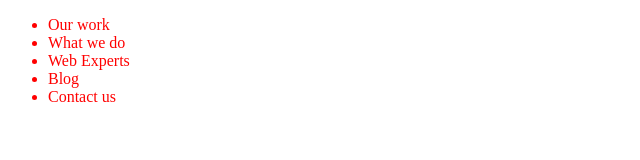
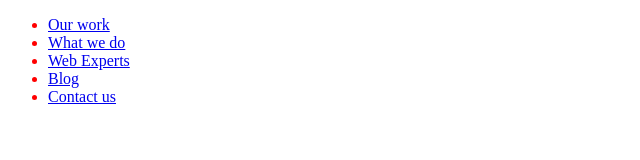
Before and after one commit to BerkayTamer/desarol-static, a plain HTML site: page index.html in a window 1280 px wide. Shown: the whole page, without its empty margins (0-640 px from the left). Drawn offline with Linux system fonts and the light colour scheme.

Commit message:
1: made changes to header

```diff
--- a/index.html
+++ b/index.html
@@ -7,12 +7,22 @@
 
 <body>
 
-<ul>
-    <li>Our work</li>
-    <li>What we do</li>
-    <li>Web Experts</li>
-    <li>Blog</li>
-    <li>Contact us</li>
+<ul class="header">
+    <li class="header__item">
+        <a class="header__link" href="#">Our work</a>
+    </li>
+    <li class="header__item">
+        <a class="header__link" href="#">What we do</a>
+    </li>
+    <li class="header__item">
+        <a class="header__link" href="#">Web Experts</a>
+    </li>
+    <li class="header__item">
+        <a class="header__link" href="#">Blog</a>
+    </li>
+    <li class="header__item">
+        <a class="header__link" href="#">Contact us</a>
+    </li>
 </ul>
 
 </body>
```
